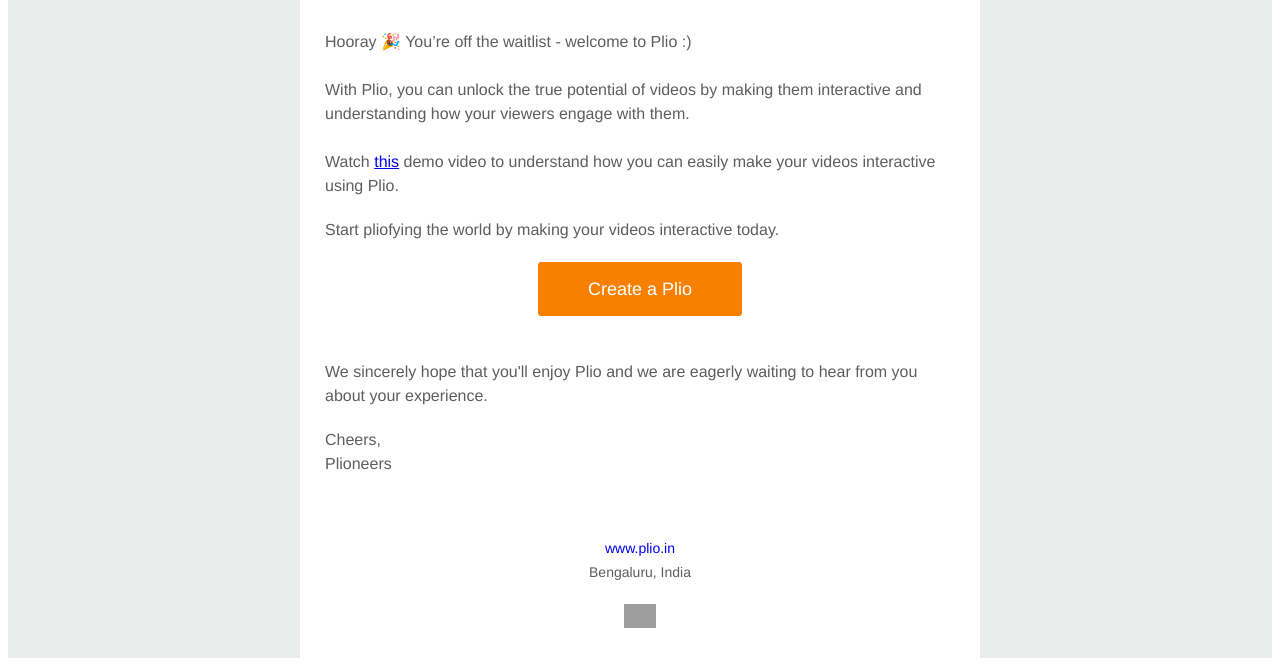
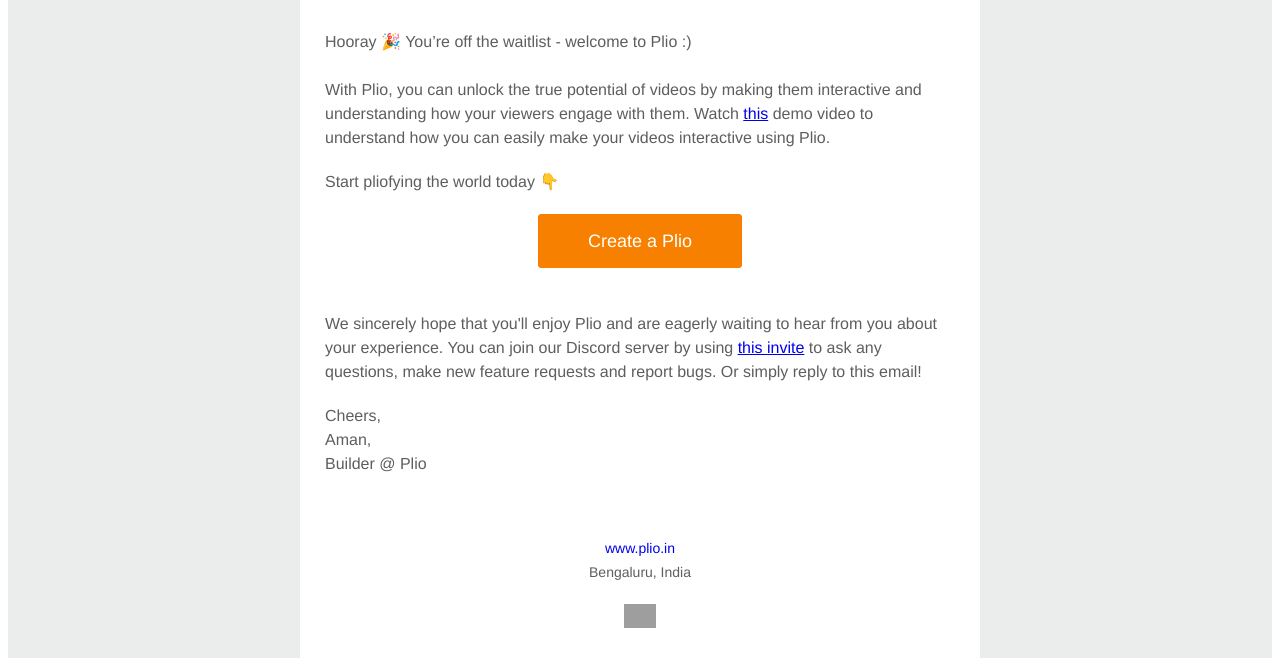
Before and after one commit to avantifellows/plio-backend, a Django app: template plio/templates/waitlist-approve-email.html in a window 1280 px wide. Shown: the part 518-1184 px from the top of the page. Run offline with Django 3.2, Linux system fonts and the light colour scheme; the template is opened without the code that fills it, so the values that code supplies are empty; grey boxes are pictures that could not be loaded.

Commit message:
ENH: updated to add discord link

```diff
--- a/plio/templates/waitlist-approve-email.html
+++ b/plio/templates/waitlist-approve-email.html
@@ -66,12 +66,12 @@
                                                 <tbody>
                                                     <tr>
                                                         <td align="left" style="font-size:0px;padding:10px 25px;word-break:break-word">
-                                                            <div style="font-family:Encode Sans,Helvetica,Arial,-apple-system,sans-serif;font-size:16px;font-weight:400;line-height:24px;text-align:left;color:#5e5e5e">Hooray 🎉  You’re off the waitlist - welcome to Plio :)<br><br>With Plio, you can unlock the true potential of videos by making them interactive and understanding how your viewers engage with them.<br><br>Watch <a href="https://www.youtube.com/watch?v=7twYCdb32PE" target="_blank">this</a> demo video to understand how you can easily make your videos interactive using Plio.</div>
+                                                            <div style="font-family:Encode Sans,Helvetica,Arial,-apple-system,sans-serif;font-size:16px;font-weight:400;line-height:24px;text-align:left;color:#5e5e5e">Hooray 🎉  You’re off the waitlist - welcome to Plio :)<br><br>With Plio, you can unlock the true potential of videos by making them interactive and understanding how your viewers engage with them. Watch <a href="https://www.youtube.com/watch?v=7twYCdb32PE" target="_blank">this</a> demo video to understand how you can easily make your videos interactive using Plio.</div>
                                                         </td>
                                                     </tr>
                                                     <tr>
                                                         <td align="left" style="font-size:0px;padding:10px 25px;word-break:break-word">
-                                                            <div style="font-family:Encode Sans,Helvetica,Arial,-apple-system,sans-serif;font-size:16px;font-weight:400;line-height:24px;text-align:left;color:#5e5e5e">Start pliofying the world by making your videos interactive today.</div>
+                                                            <div style="font-family:Encode Sans,Helvetica,Arial,-apple-system,sans-serif;font-size:16px;font-weight:400;line-height:24px;text-align:left;color:#5e5e5e">Start pliofying the world today 👇</div>
                                                         </td>
                                                     </tr>
                                                     <tr>
@@ -87,12 +87,12 @@
                                                     </tr>
                                                     <tr>
                                                         <td align="left" style="font-size:0px;padding:10px 25px;word-break:break-word">
-                                                            <div style="font-family:Encode Sans,Helvetica,Arial,-apple-system,sans-serif;font-size:16px;font-weight:400;line-height:24px;text-align:left;color:#5e5e5e"><br>We sincerely hope that you'll enjoy Plio and we are eagerly waiting to hear from you about your experience.</div>
+                                                            <div style="font-family:Encode Sans,Helvetica,Arial,-apple-system,sans-serif;font-size:16px;font-weight:400;line-height:24px;text-align:left;color:#5e5e5e"><br>We sincerely hope that you'll enjoy Plio and are eagerly waiting to hear from you about your experience. You can join our Discord server by using <a href="https://discord.gg/TZHEgnpvJE" target="_blank">this invite</a> to ask any questions, make new feature requests and report bugs. Or simply reply to this email! </div>
                                                         </td>
                                                     </tr>
                                                     <tr>
                                                         <td align="left" style="font-size:0px;padding:10px 25px;word-break:break-word">
-                                                            <div style="font-family:Encode Sans,Helvetica,Arial,-apple-system,sans-serif;font-size:16px;font-weight:400;line-height:24px;text-align:left;color:#5e5e5e">Cheers,<br>Plioneers</div>
+                                                            <div style="font-family:Encode Sans,Helvetica,Arial,-apple-system,sans-serif;font-size:16px;font-weight:400;line-height:24px;text-align:left;color:#5e5e5e">Cheers,<br>Aman,<br>Builder @ Plio</div>
                                                         </td>
                                                     </tr>
                                                 </tbody>
```
